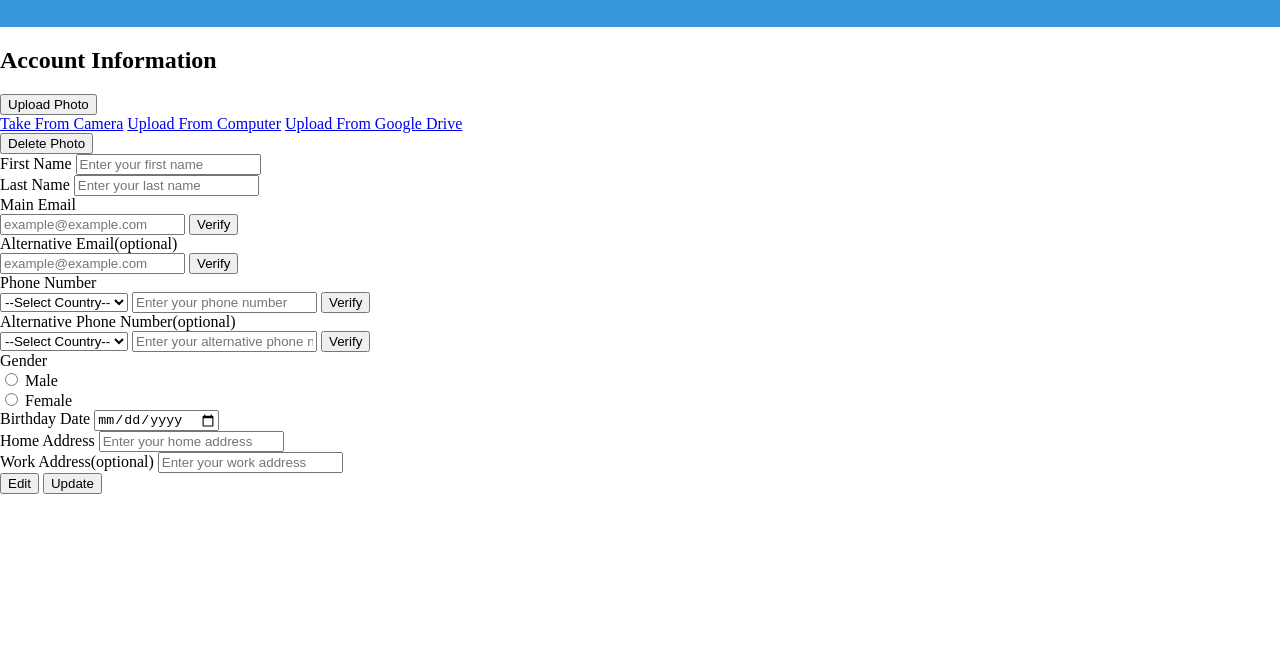
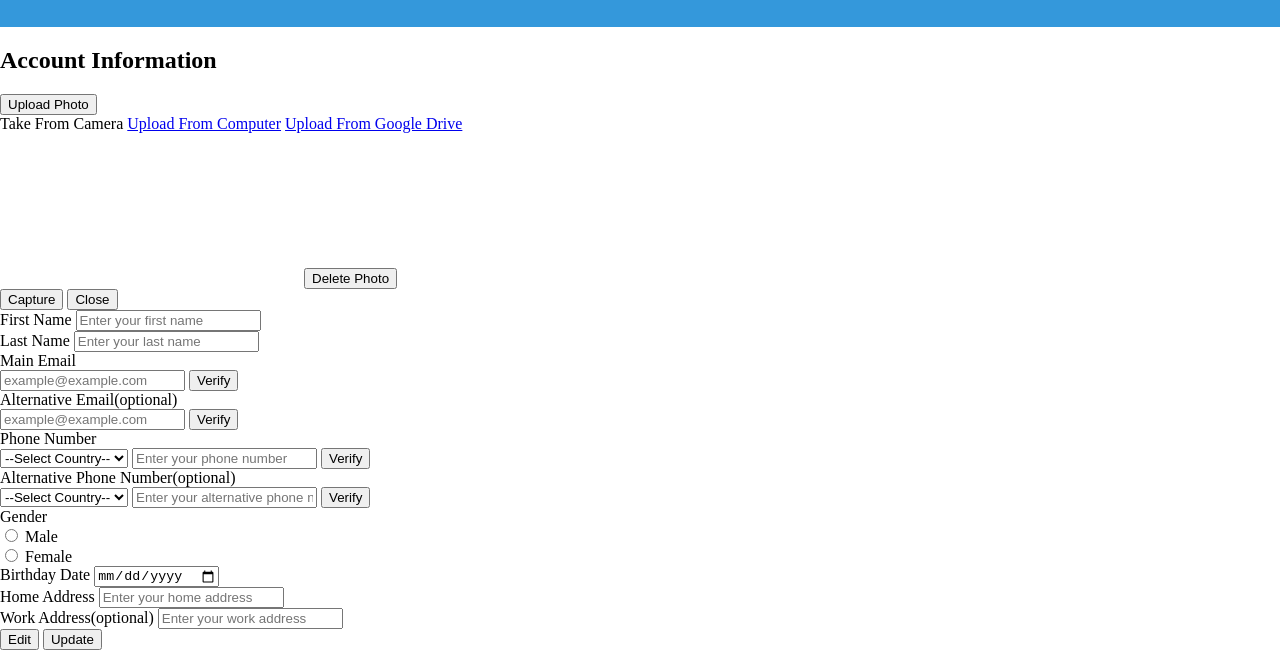
Before and after one commit to Eeja07/databaseSimpleWebApp-testing, a plain HTML site: page index.html in a window 1280 px wide. Shown: the part 232-882 px from the top of the page. Before the commit the page ends 800 px from the top, so only its background shows below. Drawn offline with Linux system fonts and the light colour scheme; no server answers.

Commit message:
feat: add feature to showing camera, and btn to capture and close camera

```diff
--- a/index.html
+++ b/index.html
@@ -1,11 +1,13 @@
 <!DOCTYPE html>
 <html lang="en">
+
 <head>
     <meta charset="UTF-8">
     <meta name="viewport" content="width=device-width, initial-scale=1.0">
     <title>Simple Database WebApp</title>
     <link rel="stylesheet" href="style.css">
 </head>
+
 <body>
     <header>
         <h1>SIMPLE DATABASE WEBAPP</h1>
@@ -19,13 +21,20 @@
             <div class="acc-settings__pic-container">
                 <div class="acc-settings__pic-circle"></div>
                 <div class="acc-settings__pic-actions">
-                    <button class="acc-settings__pic-upload-btn" onclick="toggleDropdownProfilePhoto()">Upload Photo</button>
+                    <button class="acc-settings__pic-upload-btn" onclick="toggleDropdownProfilePhoto()">Upload
+                        Photo</button>
                     <div class="acc-settings__pic-dropdown-content">
-                        <a href="#">Take From Camera</a>
+                        <a onclick="opencam()" id="cam-open">Take From Camera</a>
                         <a href="#">Upload From Computer</a>
                         <a href="#">Upload From Google Drive</a>
                     </div>
+                    <video id="videoElement" autoplay></video>
+                    <canvas id="canvas" style="display: none;"></canvas>
                     <button class="acc-settings__pic-delete-btn" onclick="deleteProfilePhoto()">Delete Photo</button>
+                    <div class="btn-cam" >
+                        <button id="capture" onclick="capturePhoto()">Capture</button>
+                        <button id="close" onclick="closecam()">Close</button>
+                    </div>
                 </div>
             </div>
             <div class="acc-settings__info-container">
@@ -72,7 +81,8 @@
                             <select id="alt-country" name="alt-country">
                                 <option value="">--Select Country--</option>
                             </select>
-                            <input type="tel" id="alt-phone" name="alt-phone" placeholder="Enter your alternative phone number">
+                            <input type="tel" id="alt-phone" name="alt-phone"
+                                placeholder="Enter your alternative phone number">
                             <button type="button" onclick="">Verify</button>
                         </form>
                     </div>
@@ -105,13 +115,14 @@
                         <label for="work-address">Work Address(optional)</label>
                         <input type="text" id="work-address" name="work-address" placeholder="Enter your work address">
                     </div>
+                </div>
+                <div class="acc-settings__btn-container">
+                    <button class="acc-settings__edit-btn" onclick="editInformation()">Edit</button>
+                    <button class="acc-settings__update-btn" onclick="updateInformation()">Update</button>
+                </div>
             </div>
-            <div class="acc-settings__btn-container">
-                <button class="acc-settings__edit-btn" onclick="editInformation()">Edit</button>
-                <button class="acc-settings__update-btn" onclick="updateInformation()">Update</button>
-            </div>
-        </div>
     </section>
     <script src="index.js"></script>
 </body>
+
 </html>
```
